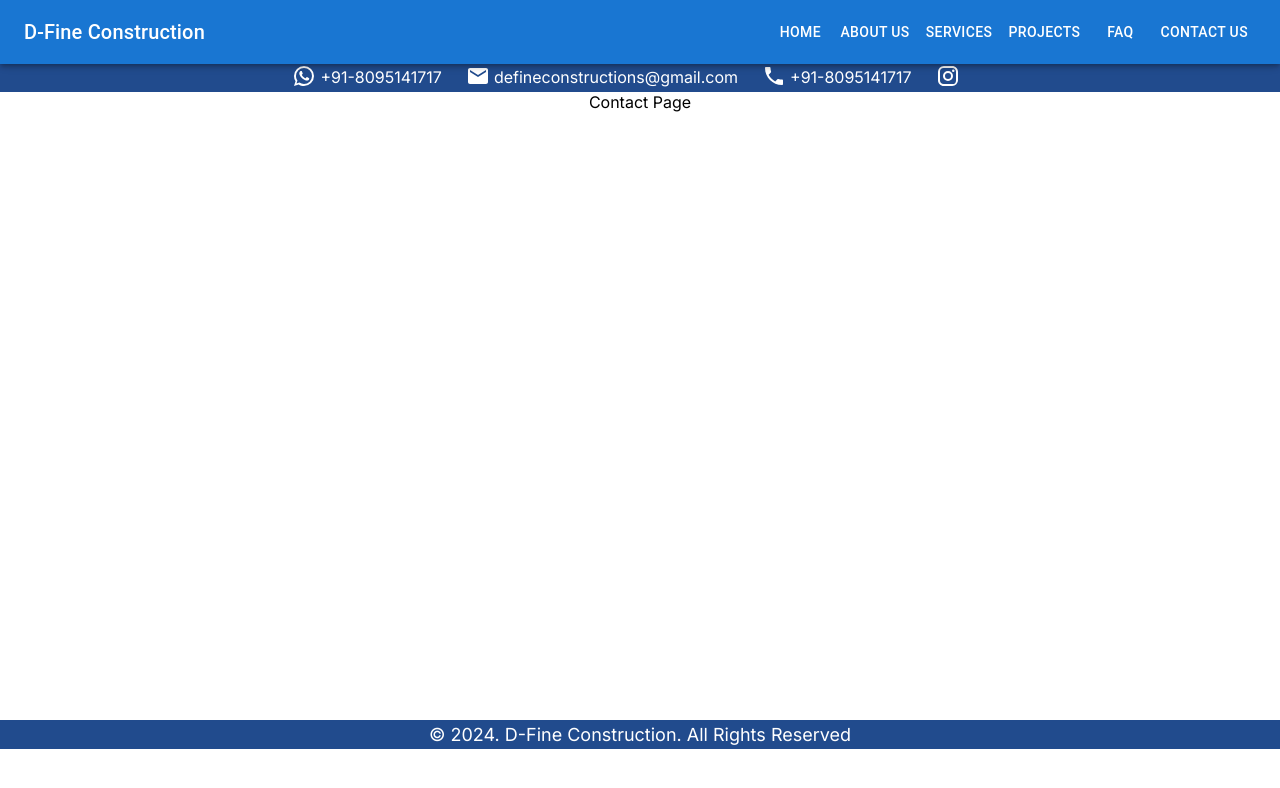
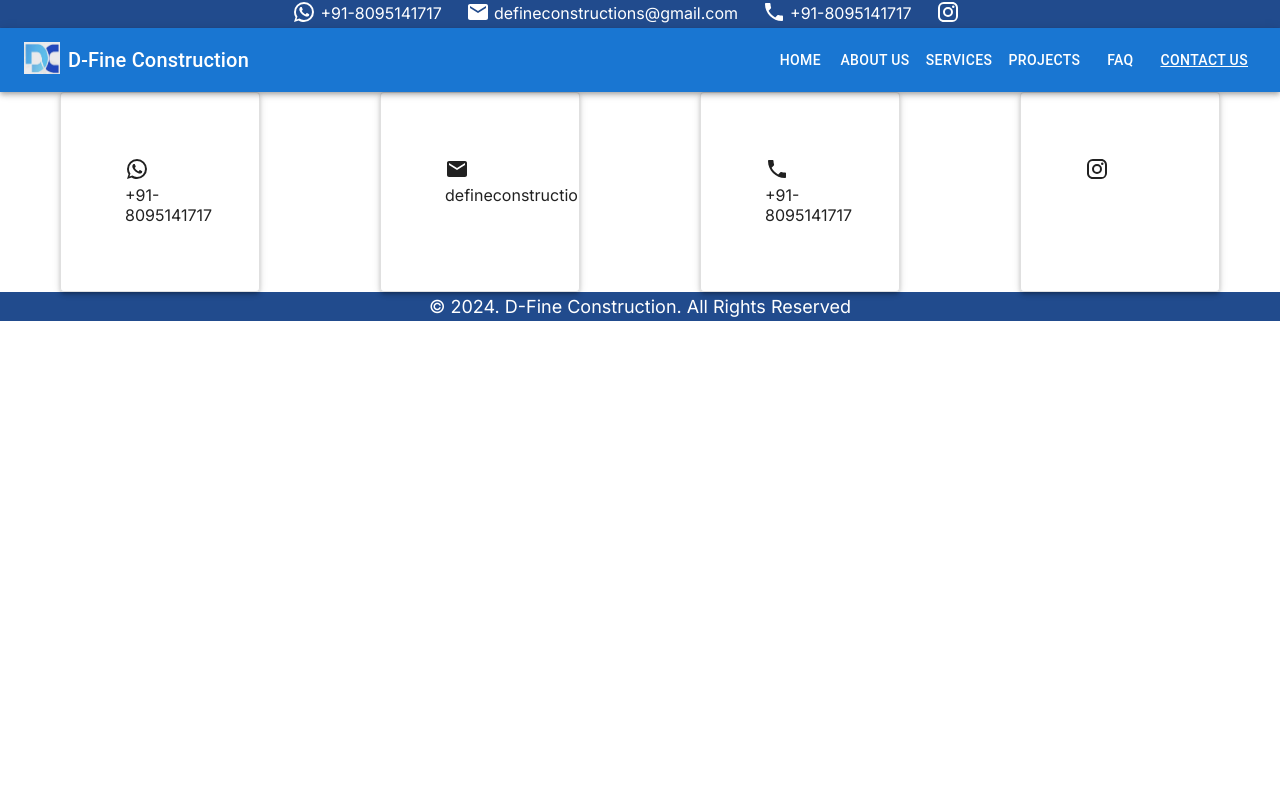
Before and after one commit to manojd929/dfineconstruction, a Next.js app: page /contact in a window 1280 px wide. Shown: the top 788 px of the page. Built offline with nearby package versions, Linux system fonts and the light colour scheme.

Commit message:
code refactoring (#3)

```diff
--- a/src/app/contact/page.module.css
+++ b/src/app/contact/page.module.css
@@ -0,0 +1,11 @@
+.contactContainer {
+  display: flex;
+  justify-content: space-around;
+  align-items: center;
+}
+
+.contactCard {
+  padding: 4rem;
+  height: 200px;
+  width: 200px;
+}
--- a/src/app/contact/page.tsx
+++ b/src/app/contact/page.tsx
@@ -1,9 +1,28 @@
+import { Paper, Link, Card } from '@mui/material'
+import CONFIG from '@/config/config.json'
+import getSocialIcon from '@/utils/getSocialIcon'
 import styles from './page.module.css'
 
 const Contact = () => {
+  const socialLinks = CONFIG.social
   return (
-    <div>
-      Contact Page
+    <div className={styles.contactContainer}>
+      {socialLinks.map((link: any, index: number) => (
+        <Paper elevation={3} key={link.type + index}>
+          <Card variant='outlined' className={styles.contactCard}>
+            <Link
+              color='inherit'
+              underline='none'
+              href={link.value}
+              target='__blank'
+            >
+              <div>{getSocialIcon(link.type)}</div>
+              <div>{link.displayText}</div>
+            </Link>
+          </Card>
+        </Paper>
+      ))}
+
     </div>
   )
 }
--- a/src/app/globals.css
+++ b/src/app/globals.css
@@ -1,3 +1,9 @@
+:root {
+  --primary-color: #50A4E2;
+  --secondary-color: #214B8D;
+  --white-color: #fff;
+}
+
 * {
   box-sizing: border-box;
   padding: 0;
@@ -14,9 +20,3 @@
   color: inherit;
   text-decoration: none;
 }
-
-:root {
-  --primary-color: #50A4E2;
-  --secondary-color: #214B8D;
-  --white-color: #fff;
-}
--- a/src/app/layout.tsx
+++ b/src/app/layout.tsx
@@ -26,9 +26,9 @@
         <meta name="description" content={metadata.description as string} />
       </head>
       <body className={inter.className}>
+        <Banner />
         <Header />
         <main className={styles.mainContainer}>
-          <Banner />
           <section>
             {children}
           </section>
--- a/src/app/page.module.css
+++ b/src/app/page.module.css
@@ -1,10 +1,3 @@
-.mainContainer {
-  min-height: 90vh;
-  position: relative;
-  top: 64px;
-
-  text-align: center;
-}
 
 /* Mobile */
 @media (max-width: 700px) {}
--- a/src/components/Banner/banner.module.css
+++ b/src/components/Banner/banner.module.css
@@ -3,7 +3,6 @@
   background-color: var(--secondary-color);
   position: relative;
   text-align: center;
-
 
   .bannerSocialLink {
     display: inline-block;
@@ -18,7 +17,7 @@
   }
 }
 
-@media (max-width: 700px) {
+@media (max-width: 650px) {
   .bannerSection {
     display: none;
   }
--- a/src/components/Banner/index.tsx
+++ b/src/components/Banner/index.tsx
@@ -1,28 +1,10 @@
 import { Link } from '@mui/material';
-import InstagramIcon from '@mui/icons-material/Instagram';
-import PhoneIcon from '@mui/icons-material/Phone';
-import WhatsAppIcon from '@mui/icons-material/WhatsApp';
-import EmailIcon from '@mui/icons-material/Email';
+import CONFIG from '@/config/config.json'
+import getSocialIcon from '@/utils/getSocialIcon';
 import styles from './banner.module.css'
-import CONFIG from '@/config/config.json'
 
 const Banner = () => {
   const { social } = CONFIG
-
-  const getIcon = (type: string) => {
-    switch (type) {
-      case 'whatsapp':
-        return <WhatsAppIcon />
-      case 'instagram':
-        return <InstagramIcon />
-      case 'phone':
-        return <PhoneIcon />
-      case 'email':
-        return <EmailIcon />
-      default:
-        return <></>
-    }
-  }
 
   return (
     <section className={styles.bannerSection}>
@@ -35,7 +17,7 @@
               href={link.value}
               target='__blank'
             >
-              {getIcon(link.type)}<div className={styles.bannerSocialLinkText}>{link.displayText}</div>
+              {getSocialIcon(link.type)}<div className={styles.bannerSocialLinkText}>{link.displayText}</div>
             </Link>
           </div>
         ))}
--- a/src/components/Header/header.module.css
+++ b/src/components/Header/header.module.css
@@ -0,0 +1,16 @@
+.appHeader {
+  position: relative !important;
+}
+
+.companyLogoImage {
+  margin-right: 0.5rem;
+  width: 36px;
+  height: 32px;
+}
+
+@media (max-width: 700px) {
+  .companyLogoImage {
+    position: relative;
+    left: -1rem;
+  }
+}
--- a/src/components/Header/index.tsx
+++ b/src/components/Header/index.tsx
@@ -1,17 +1,22 @@
 'use client';
 import React from 'react'
 import Link from 'next/link';
+import Image from 'next/image';
 import { Divider, AppBar, Drawer, Button, Box, Typography, List, ListItem, ListItemButton, ListItemText, Toolbar, IconButton } from '@mui/material';
 import MenuIcon from '@mui/icons-material/Menu';
+import CompanyLogoImage from 'public/logo.png'
 import { NAV_ITEMS } from "@/constants";
 import CONFIG from '@/config/config.json'
 import styles from './header.module.css'
+import { usePathname } from 'next/navigation';
 
 const DRAWER_WIDTH = 400
 
 const Header = (props: any) => {
   const { company } = CONFIG
   const { window } = props;
+  const pathname = usePathname();
+
   const [mobileOpen, setMobileOpen] = React.useState(false);
   const container = window !== undefined ? () => window().document.body : undefined;
 
@@ -29,7 +34,14 @@
         {NAV_ITEMS.map((item) => (
           <ListItem key={item.label} disablePadding>
             <ListItemButton sx={{ textAlign: 'center' }}>
-              <Link href={item.link}><ListItemText primary={item.label} /></Link>
+              <Link href={item.link}>
+                <ListItemText
+                  style={pathname === item.link ? {
+                    textDecoration: 'underline'
+                  } : {}}
+                  primary={item.label}
+                />
+              </Link>
             </ListItemButton>
           </ListItem>
         ))}
@@ -38,8 +50,8 @@
   )
 
   return (
-    <header>
-      <AppBar component="nav">
+    <>
+      <AppBar component="nav" className={styles.appHeader}>
         <Toolbar>
           <IconButton
             color="inherit"
@@ -50,6 +62,13 @@
           >
             <MenuIcon />
           </IconButton>
+          <Link href="/">
+            <Image
+              src={CompanyLogoImage}
+              alt={'DFine Constructions Logo'}
+              className={styles.companyLogoImage}
+            />
+          </Link>
           <Typography
             variant="h6"
             component="div"
@@ -60,13 +79,20 @@
           <Box sx={{ display: { xs: 'none', sm: 'block' } }}>
             {NAV_ITEMS.map((item) => (
               <Button key={item.label} sx={{ color: '#fff' }}>
-                <Link href={item.link}>{item.label}</Link>
+                <Link
+                  href={item.link}
+                  style={pathname === item.link ? {
+                    textDecoration: 'underline'
+                  } : {}}
+                >
+                  {item.label}
+                </Link>
               </Button>
             ))}
           </Box>
         </Toolbar>
-      </AppBar>
-      <nav>
+      </AppBar >
+      <nav className={styles.appHeader}>
         <Drawer
           container={container}
           variant="temporary"
@@ -83,7 +109,7 @@
           {drawer}
         </Drawer>
       </nav>
-    </header>
+    </>
   )
 }
 
--- a/src/config/config.json
+++ b/src/config/config.json
@@ -43,27 +43,27 @@
   "services": [
     {
       "name": "Building Plan",
-      "description": ""
+      "description": "A building plan, also known as a construction plan or blueprints, is a detailed set of drawings and documents that communicate the design, specifications, and construction requirements for a building project. Drawings depict the overall layout, dimensions, and spatial organization of the building. They include floor plans for each level, showing the arrangement of rooms, circulation areas, and structural elements. Other architectural drawings may include elevations (exterior views), sections (vertical cutaway views), and details (enlarged views of specific building components). We provide site plan (Typically includes property lines, setbacks, access roads, parking areas, landscaping, drainage features, and utility connections), structural drawings (Detail the structural components of the building, such as foundations, columns, beams, slabs, walls, and roof framing. ), MEP drawings (Illustrate the layout and specifications for mechanical, electrical, plumbing, and fire protection systems within the building) "
     },
     {
-      "name": "Construction",
-      "description": ""
+      "name": "Building Construction",
+      "description": "Building construction is the process of assembling materials, labor, and equipment to erect a structure according to architectural and engineering plans. It involves several stages, each essential for the successful completion of the project. Site preparation like clearing debris, Excavation, Laying Footings and Foundations, Building frames, roof, exterior walls, Framing windows, doors, interior walls and ceilings, Electrical and Plumbing installations to complete interior finishing we take care of all."
     },
     {
       "name": "Structural Design",
-      "description": ""
+      "description": "This involves the analysis, planning, and design of structures to ensure they are safe, stable, and capable of withstanding various loads and environmental conditions. Factors such as soil conditions, seismic activity, wind loads, and environmental considerations are evaluated. Using advanced software tools and engineering principles, we perform detailed analysis which includes calculating loads (such as gravity loads, wind loads, snow loads, etc.) and evaluating the structural response to ensure it meets safety and performance criteria."
     },
     {
-      "name": "Elevation",
-      "description": ""
+      "name": "Elevation Design",
+      "description": "Elevation design, also known as façade design or exterior design, focuses on the aesthetic appearance and architectural character of a building's exterior considering factors such as architectural style, building function, site context, and client preferences. The choice of materials affects the building's aesthetics, durability, maintenance requirements, and sustainability. Selecting an appropriate color palette for the building's exterior is crucial in elevation design. We consider factors such as building materials, surrounding context, climate, cultural influences, and branding requirements when choosing colors for walls, trim, accents, and other elements."
     },
     {
       "name": "Interior Design",
-      "description": ""
+      "description": "We focus on creating functional, aesthetically pleasing, and well-designed interior spaces that enhance the quality of life and user experience. We select furniture, fixtures, and equipment (FF&E) that suit the style, function, and scale of the interior space. This includes choosing sofas, chairs, tables, beds, storage units, lighting fixtures, window treatments, and decorative accessories that enhance the aesthetic appeal and usability of the space. We consider factors such as ergonomics, accessibility, natural light, views, and architectural features when determining the optimal layout for each space."
     },
     {
       "name": "Landscaping",
-      "description": ""
+      "description": "Landscaping refers to the planning, design, installation, and maintenance of outdoor spaces, including gardens, yards, parks, and commercial landscapes. It involves the strategic arrangement of plants, hardscape elements, water features, and other outdoor amenities to create functional, aesthetic, and environmentally sustainable environments/"
     }
   ]
 }
--- /dev/null
+++ b/src/utils/getSocialIcon.tsx
@@ -0,0 +1,22 @@
+import { ReactNode } from 'react';
+import InstagramIcon from '@mui/icons-material/Instagram';
+import PhoneIcon from '@mui/icons-material/Phone';
+import WhatsAppIcon from '@mui/icons-material/WhatsApp';
+import EmailIcon from '@mui/icons-material/Email';
+
+const getSocialIcon = (type: string): ReactNode => {
+  switch (type) {
+    case 'whatsapp':
+      return <WhatsAppIcon />
+    case 'instagram':
+      return <InstagramIcon />
+    case 'phone':
+      return <PhoneIcon />
+    case 'email':
+      return <EmailIcon />
+    default:
+      return <></>
+  }
+}
+
+export default getSocialIcon
```
